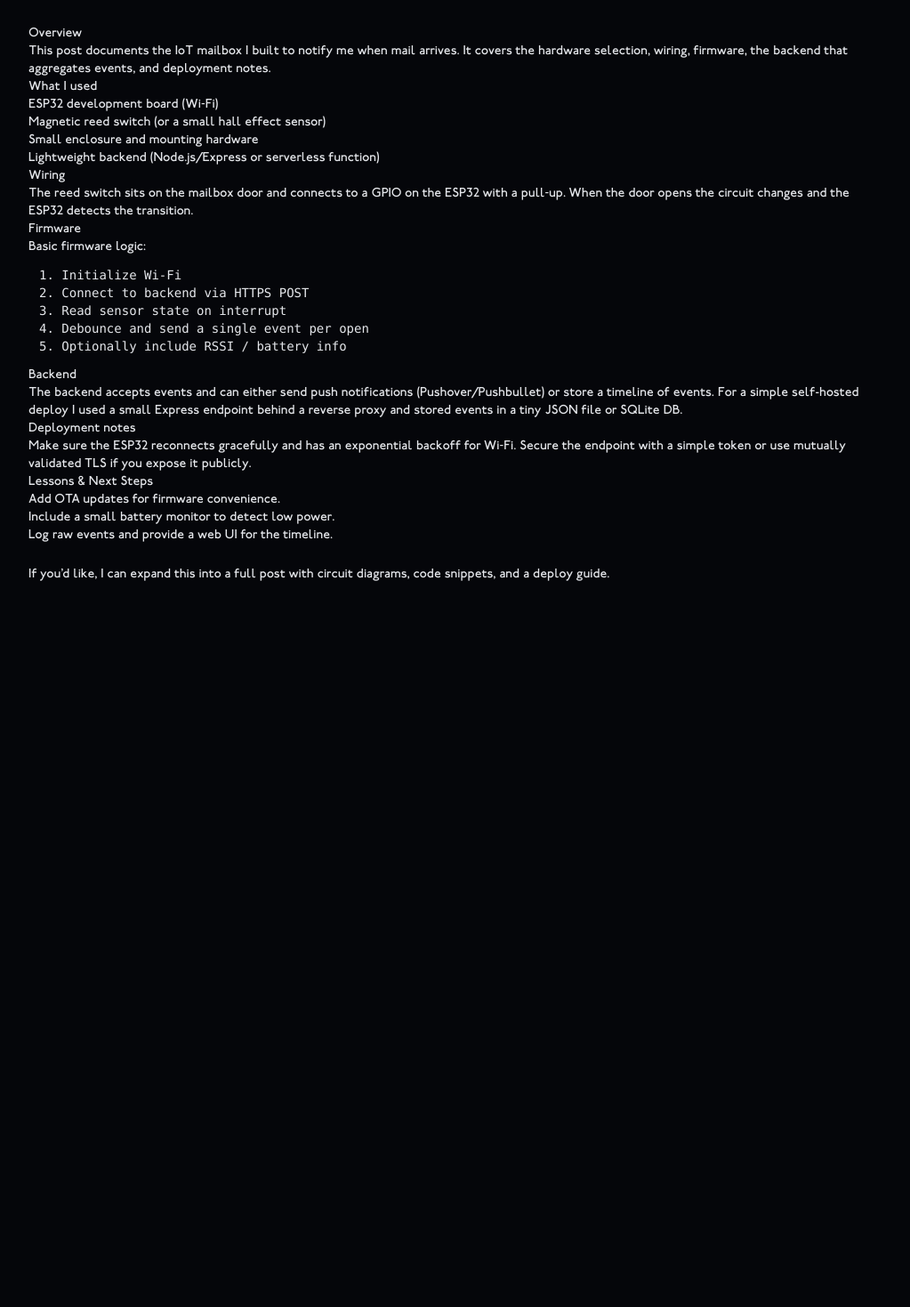
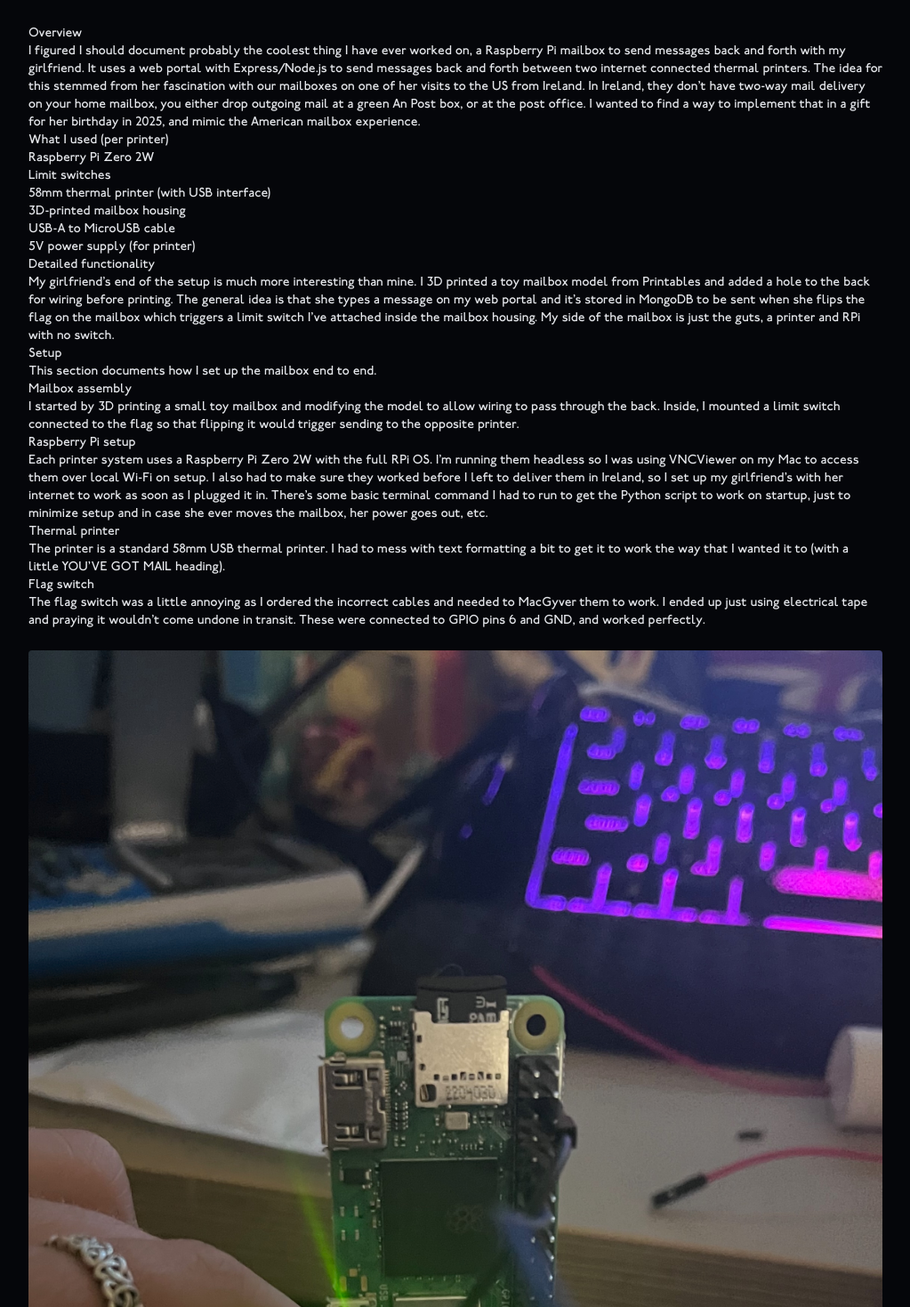
Before and after one commit to bailey2k/bailey2k-portfolio, a Next.js app: page /blog/iot-mailbox in a window 1280 px wide. Shown: the part 161-1630 px from the top of the page at 89% size, without its empty margins (128-1151 px from the left). Before the commit the page ends 880 px from the top, so only its background shows below. Built offline with nearby package versions, Linux system fonts and the light colour scheme.

Commit message:
fixed typo and worked on blog post

```diff
--- a/app/blog/iot-mailbox/page.tsx
+++ b/app/blog/iot-mailbox/page.tsx
@@ -15,55 +15,100 @@ export default function IoTMailboxPost() {
           <section className="prose prose-invert text-sm text-gray-200">
             <h2>Overview</h2>
             <p>
-              This post documents the IoT mailbox I built to notify me when mail arrives. It covers the hardware
-              selection, wiring, firmware, the backend that aggregates events, and deployment notes.
+              I figured I should document probably the coolest thing I have ever worked on, a Raspberry Pi mailbox to send messages back
+              and forth with my girlfriend. It uses a web portal with Express/Node.js to send messages back and forth between two internet connected thermal printers.
+
+              The idea for this stemmed from her fascination with our mailboxes on one of her visits to the US from Ireland.
+              In Ireland, they don't have two-way mail delivery on your home mailbox, you either drop outgoing mail at a green An Post box, or at the post office.
+              I wanted to find a way to implement that in a gift for her birthday in 2025, and mimic the American mailbox experience.
             </p>
 
-            <h2>What I used</h2>
+            <h2>What I used (per printer)</h2>
             <ul>
-              <li>ESP32 development board (Wi‑Fi)</li>
-              <li>Magnetic reed switch (or a small hall effect sensor)</li>
-              <li>Small enclosure and mounting hardware</li>
-              <li>Lightweight backend (Node.js/Express or serverless function)</li>
+              <li>Raspberry Pi Zero 2W</li>
+              <li>Limit switches</li>
+              <li>58mm thermal printer (with USB interface)</li>
+              <li>3D-printed mailbox housing</li>
+              <li>USB-A to MicroUSB cable</li>
+              <li>5V power supply (for printer)</li>
             </ul>
 
-            <h2>Wiring</h2>
+            <h2>Detailed functionality</h2>
+            My girlfriend's end of the setup is much more interesting than mine. I 3D printed a toy mailbox model from
+            Printables and added a hole to the back for wiring before printing.
+
+            The general idea is that she types a message on my web portal and it's stored in MongoDB to be sent when she
+            flips the flag on the mailbox which triggers a limit switch I've attached inside the mailbox housing.
+
+            My side of the mailbox is just the guts, a printer and RPi with no switch.
             <p>
-              The reed switch sits on the mailbox door and connects to a GPIO on the ESP32 with a pull‑up. When the
-              door opens the circuit changes and the ESP32 detects the transition.
+
             </p>
 
-            <h2>Firmware</h2>
-            <p>Basic firmware logic:</p>
-            <ol className="mono p-3 bg-card-bg rounded list-decimal list-inside">
-              <li>Initialize Wi‑Fi</li>
-              <li>Connect to backend via HTTPS POST</li>
-              <li>Read sensor state on interrupt</li>
-              <li>Debounce and send a single event per open</li>
-              <li>Optionally include RSSI / battery info</li>
-            </ol>
+            <h2>Setup</h2>
 
-            <h2>Backend</h2>
             <p>
-              The backend accepts events and can either send push notifications (Pushover/Pushbullet) or store a
-              timeline of events. For a simple self-hosted deploy I used a small Express endpoint behind a reverse
-              proxy and stored events in a tiny JSON file or SQLite DB.
+              This section documents how I set up the mailbox end to end.
             </p>
 
-            <h2>Deployment notes</h2>
+            <h3>Mailbox assembly</h3>
             <p>
-              Make sure the ESP32 reconnects gracefully and has an exponential backoff for Wi‑Fi. Secure the
-              endpoint with a simple token or use mutually validated TLS if you expose it publicly.
+              I started by 3D printing a small toy mailbox and modifying the model to allow
+              wiring to pass through the back. Inside, I mounted a limit switch connected to
+              the flag so that flipping it would trigger sending to the opposite printer.
             </p>
 
-            <h2>Lessons & Next Steps</h2>
-            <ul>
-              <li>Add OTA updates for firmware convenience.</li>
-              <li>Include a small battery monitor to detect low power.</li>
-              <li>Log raw events and provide a web UI for the timeline.</li>
-            </ul>
+            <h3>Raspberry Pi setup</h3>
+            <p>
+              Each printer system uses a Raspberry Pi Zero 2W with the full RPi OS. I'm running them headless
+              so I was using VNCViewer on my Mac to access them over local Wi-Fi on setup.
 
-            <p className="mt-6">If you'd like, I can expand this into a full post with circuit diagrams, code snippets, and a deploy guide.</p>
+              I also had to make sure they worked before I left to deliver them in Ireland, so I set up my
+              girlfriend's with her internet to work as soon as I plugged it in.
+
+              There's some basic terminal command I had to run to get the Python script to work on startup,
+              just to minimize setup and in case she ever moves the mailbox, her power goes out, etc.
+            </p>
+
+            <h3>Thermal printer</h3>
+            <p>
+              The printer is a standard 58mm USB thermal printer. I had to mess with text formatting a bit to get it to work
+              the way that I wanted it to (with a little YOU'VE GOT MAIL heading).
+            </p>
+
+            <h3>Flag switch</h3>
+            <p>
+              The flag switch was a little annoying as I ordered the incorrect cables and needed to MacGyver them to work.
+              I ended up just using electrical tape and praying it wouldn't come undone in transit.
+
+              These were connected to GPIO pins 6 and GND, and worked perfectly.
+            </p>
+
+            <img
+              src="/images/switch_wiring.jpeg"
+              alt="flag switch wiring setup"
+              className="rounded my-6"
+            />
+
+            <h3>Backend connection</h3>
+            <p>
+              The Pi periodically checks a small Express backend for new messages. When a message
+              is available on my MongoDB database, it prints and marks it as delivered so it won't be reprinted.
+
+              The web portal I just deployed with Render on top of my portfolio site.
+            </p>
+
+            <h3>Final testing</h3>
+            <p>
+              Since the mailbox would be completely inaccessible to me once I left Ireland, I needed to test this setup fully.
+
+              Once everything was assembled, I tested message delivery in various scenarios. For example,
+              I tested startup functionality by queuing a message on the web portal and then plugging in the Pi.
+
+              I also tested the web portal out by queuing a message via a different internet connection to make sure everything worked
+              and wasn't still running the web server locally like how it was before I figured out the backend.
+            </p>
+
           </section>
         </article>
       </div>
--- a/app/blog/posts.ts
+++ b/app/blog/posts.ts
@@ -11,7 +11,7 @@ export const BLOG_POSTS: BlogPost[] = [
     title: "Sending love letters",
     date: "2025-11-18",
     excerpt:
-      "Explaining my design philosophy behind the IoT mailbox I made for my girlfriend to send her letters.",
+      "Explaining my design idea behind the IoT mailbox I made for my girlfriend to send her letters.",
   },
 ];
 
--- a/app/data.tsx
+++ b/app/data.tsx
@@ -91,7 +91,7 @@ export const RESUME_DATA = {
         },
         {
             title: "Ticket Price Scraper",
-            description: "Developed an web scraper that notifies the user via email whenever ticket prices drop below their desired price.",
+            description: "Developed a web scraper that notifies the user via email whenever ticket prices drop below their desired price.",
             start: "March 2025",
             end: "April 2025",
             tags: [
```
Also changed, not shown: public/images/switch_wiring.jpeg (added).
